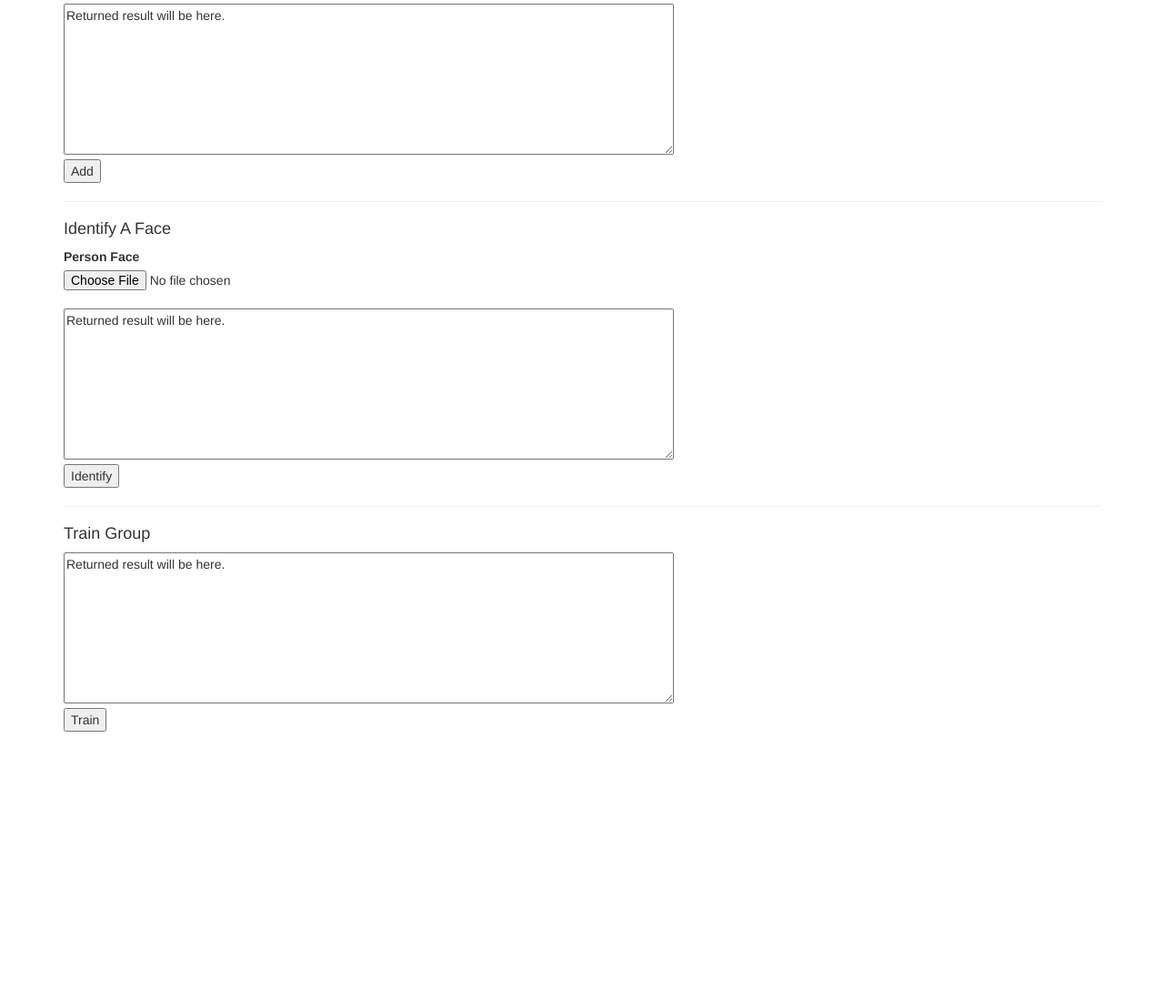
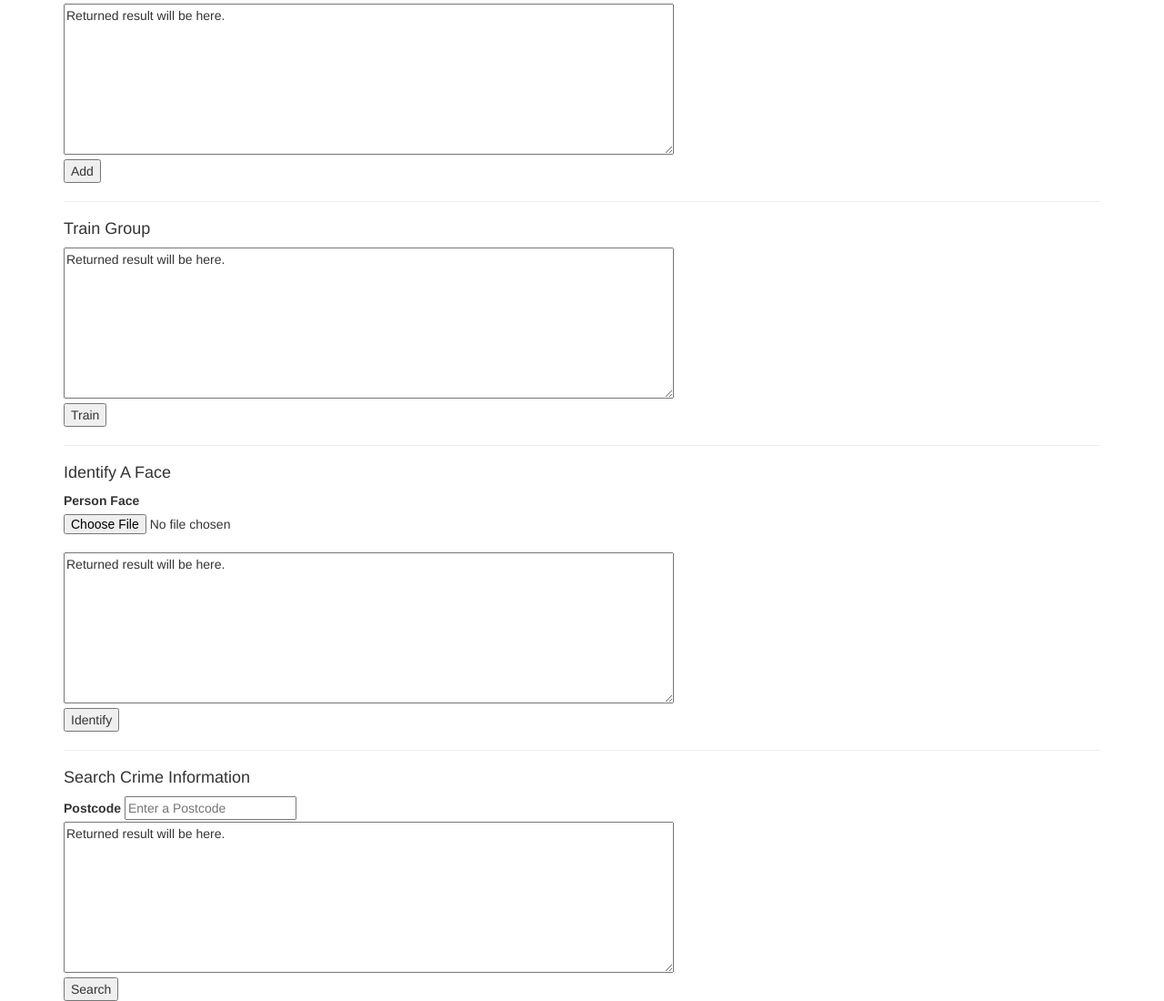
Before and after one commit to alexZhangKai/COMP90018Project, a Node server app: page /index/ in a window 1280 px wide. Shown: the part 1393-2493 px from the top of the page at 91% size. Before the commit the page ends 2197 px from the top, so only its background shows below. Run offline with Node 20, Linux system fonts and the light colour scheme; the visitor is signed in with stand-in values (Sample User, id 1); some libraries are stand-ins or nearby versions.

Commit message:
Add function: Search crime info based on postcode

```diff
--- a/public/javascripts/index.js
+++ b/public/javascripts/index.js
@@ -154,4 +154,26 @@ $(function(){
     });
   });
 
+  $('#searchCrimeInfo').on('click', function(){
+    var postcode = $('#postcode').val();
+    var params = {
+      postcode: postcode
+    };
+    var url = '/api/crimeInfo?' + $.param(params);
+    console.log(url);
+    $.ajax({
+      type: 'GET',
+      url: url,
+      dataType: 'jsonp',
+      success: function(data){
+        console.log(data);
+        $('#crimeInfoResult').val(data.responseText);
+      },
+      error: function(err){
+        console.log(err.responseText);
+        $('#crimeInfoResult').val(err.responseText);
+      }
+    });
+  });
+
 });
--- a/routes/api.js
+++ b/routes/api.js
@@ -216,7 +216,7 @@ function getCrimeInfo(postcode, client){
     if(err) console.log(err);
     var db = database.db('crimeInfo');
     console.log(db.databaseName);
-    var collection = db.collection('testonly2info');
+    var collection = db.collection('only2017info');
     collection.find({
       Postcode:postcode
     }).toArray(function(err, docs){
--- a/views/index.handlebars
+++ b/views/index.handlebars
@@ -42,6 +42,12 @@
 </div>
 <hr>
 <div>
+  <h4>Train Group</h4>
+  <textarea id="trainResult" rows="8" cols="80">Returned result will be here.</textarea><br>
+  <input type="button" id="trainGroup" value="Train">
+</div>
+<hr>
+<div>
   <h4>Identify A Face</h4>
   <label for="personFace">Person Face</label>
   <input type="file" id="candidate"><br>
@@ -50,8 +56,10 @@
 </div>
 <hr>
 <div>
-  <h4>Train Group</h4>
-  <textarea id="trainResult" rows="8" cols="80">Returned result will be here.</textarea><br>
-  <input type="button" id="trainGroup" value="Train">
+  <h4>Search Crime Information</h4>
+  <label for="postcode">Postcode</label>
+  <input type="text" id="postcode" placeholder="Enter a Postcode"><br>
+  <textarea id="crimeInfoResult" rows="8" cols="80">Returned result will be here.</textarea><br>
+  <input type="button" id="searchCrimeInfo" value="Search">
 </div>
 <script type="text/javascript" src="./javascripts/index.js"></script>
```
Also changed, not shown: 1 other file.
